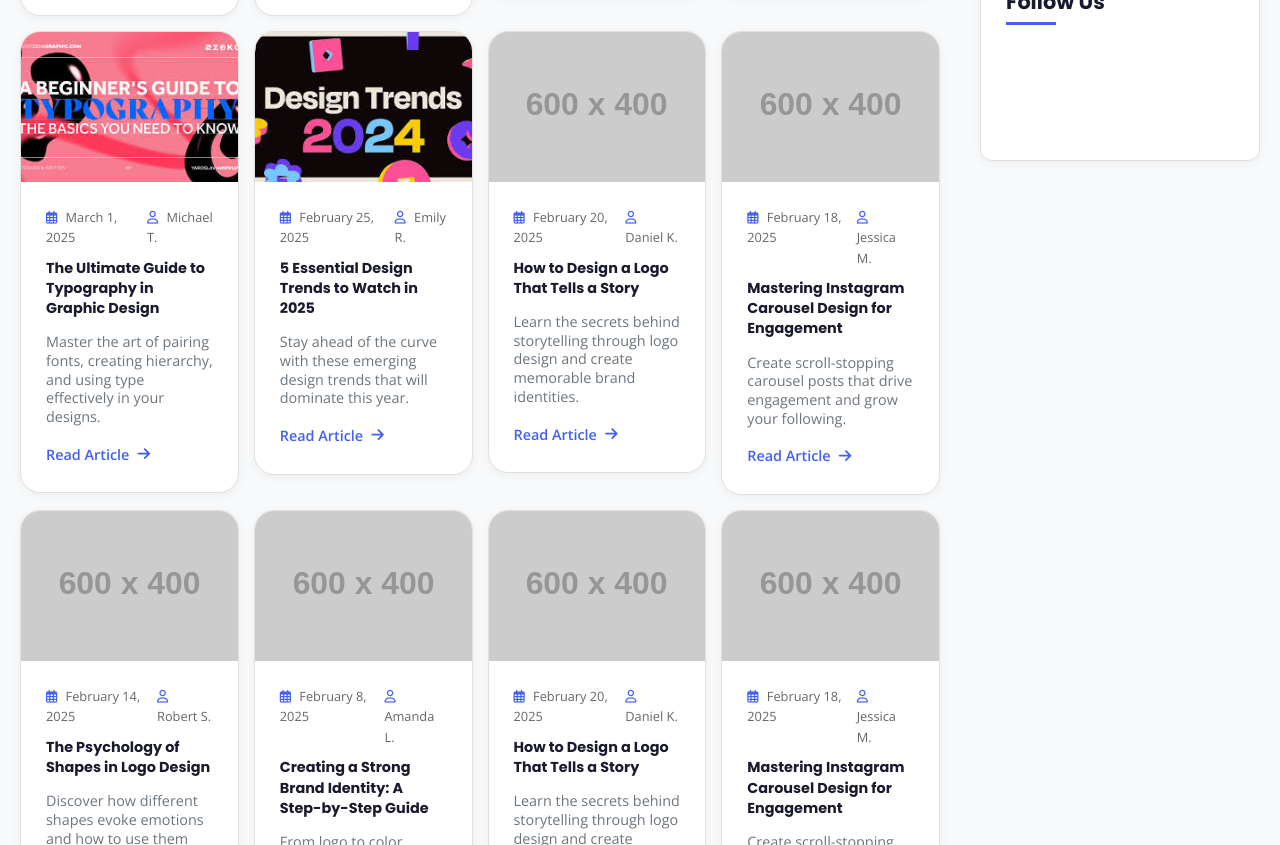
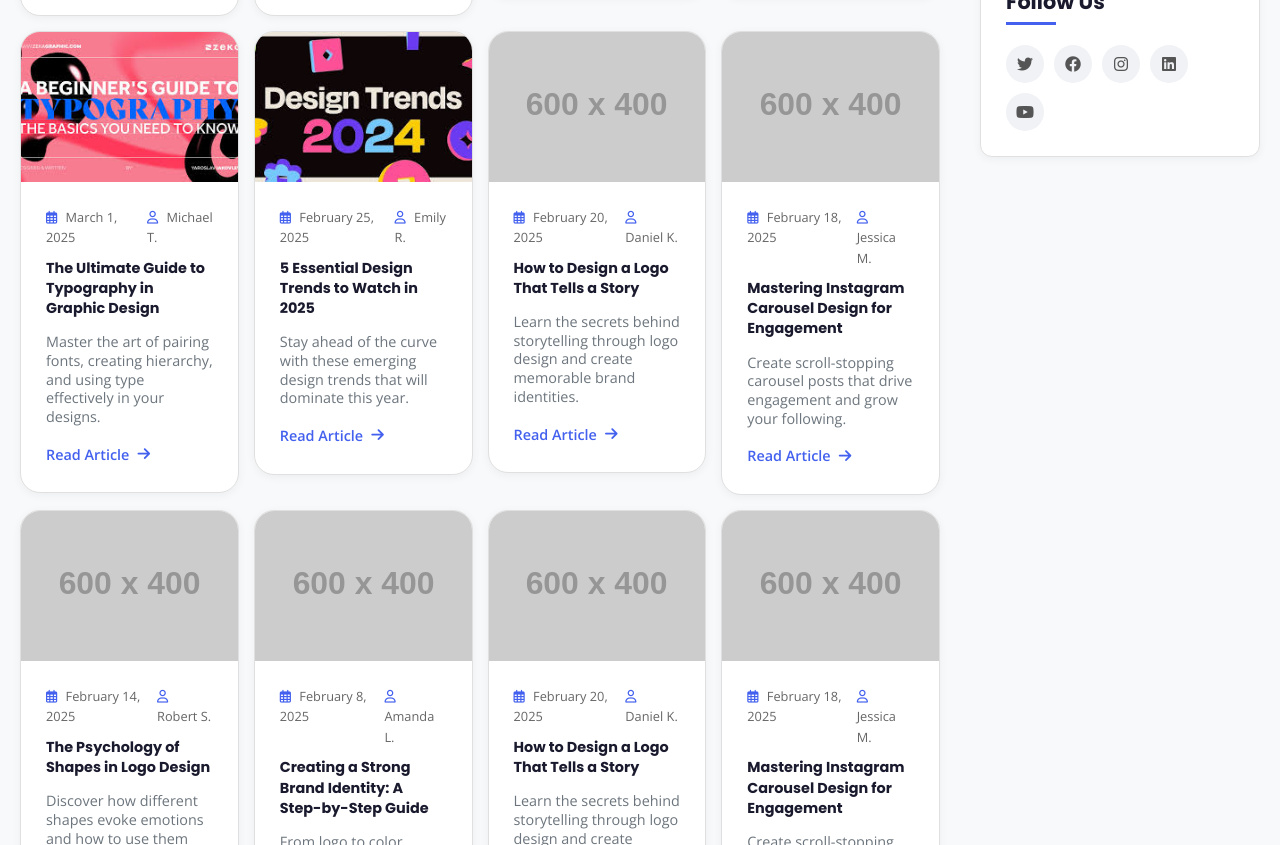
Before and after one commit to tech-starford/starford-tech-graphix, a plain HTML site: page starford-tech-graphix-frontend/blog/index.html in a window 1280 px wide. Shown: the part 1695-2540 px from the top of the page. Drawn offline with nearby package versions, Linux system fonts and the light colour scheme; placeholder pictures from the web are drawn by us; a script that the page names is missing.

```diff
--- a/starford-tech-graphix-frontend/blog/index.html
+++ b/starford-tech-graphix-frontend/blog/index.html
@@ -231,6 +231,38 @@
       .tag:hover {
         background: var(--primary);
         color: white;
+      }
+      /* Social Links */
+      .sidebar-widget .social-links {
+        display: flex;
+        gap: 10px;
+        flex-wrap: wrap;
+      }
+
+      .sidebar-widget .social-links a {
+        display: inline-flex;
+        align-items: center;
+        justify-content: center;
+        width: 38px;
+        height: 38px;
+        border-radius: 50%;
+        background: #f0f2f5;
+        color: #555;
+        transition: all 0.3s ease;
+        text-decoration: none;
+        font-size: 1rem;
+      }
+
+      .sidebar-widget .social-links a:hover {
+        background: var(--primary);
+        color: white;
+        transform: translateY(-2px);
+        box-shadow: 0 4px 12px rgba(0, 0, 0, 0.15);
+      }
+
+      /* Make icons always visible */
+      .sidebar-widget .social-links a i {
+        color: inherit;
       }
       @media (max-width: 992px) {
         .blog-grid {
```
